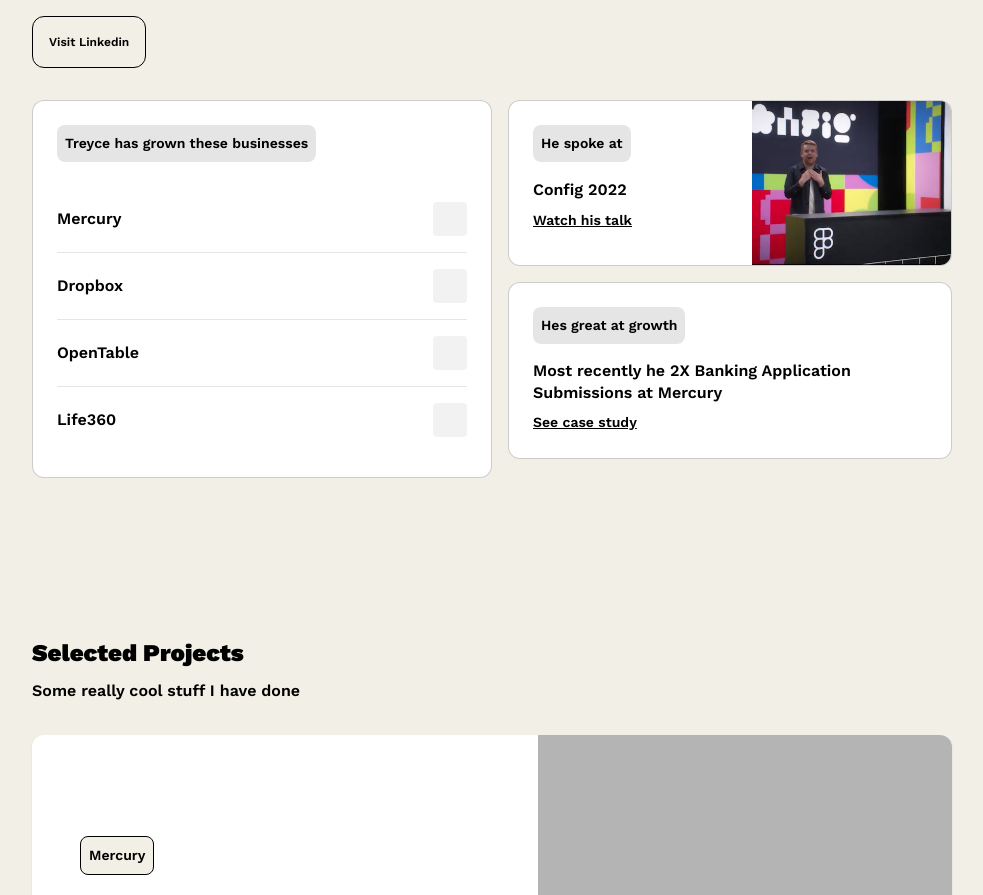
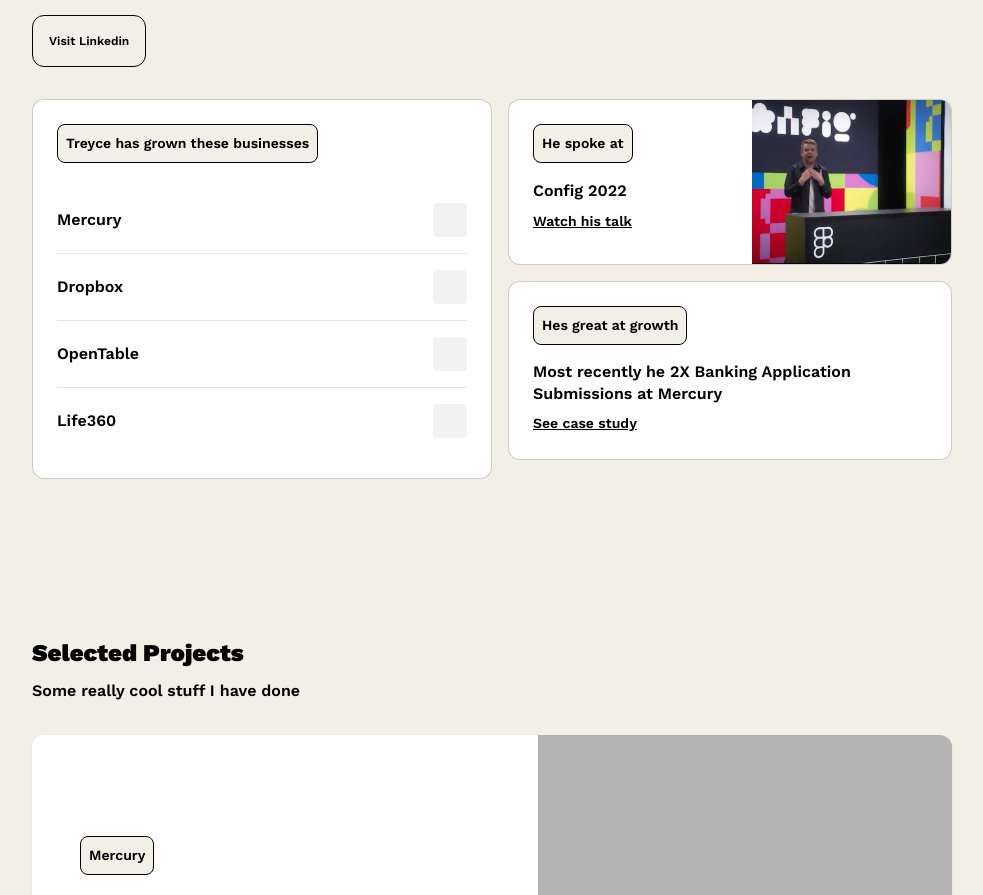
Before and after one commit to babytreyce69/portiflio-website, a React (Vite) app: page / in a window 1280 px wide. Shown: the part 1805-2700 px from the top of the page, without its empty margins (148-1131 px from the left). Built offline with nearby package versions, Linux system fonts and the light colour scheme.

Commit message:
style: match Career Highlights tags to project tag style
Co-authored-by: babytreyce69 <babytreyce69@users.noreply.github.com>

```diff
--- a/src/components/CareerHighlights.tsx
+++ b/src/components/CareerHighlights.tsx
@@ -2,7 +2,7 @@ const businesses = ['Mercury', 'Dropbox', 'OpenTable', 'Life360'] as const
 
 function Tag({ children }: { children: React.ReactNode }) {
   return (
-    <span className="inline-flex items-center rounded-lg bg-black/10 px-2 py-2 text-[14px] font-semibold text-black">
+    <span className="inline-flex w-fit self-start items-center rounded-lg border border-black bg-[#f2f0e6] px-2 py-2 text-[14px] font-semibold text-black">
       {children}
     </span>
   )
```
